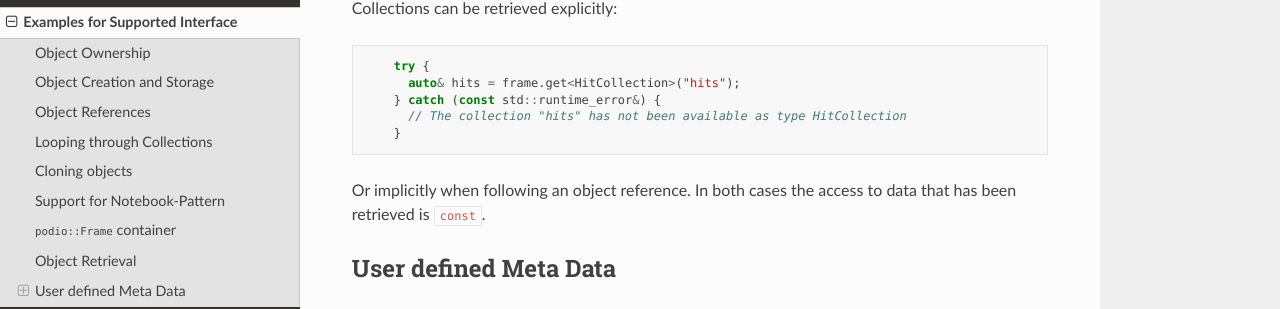
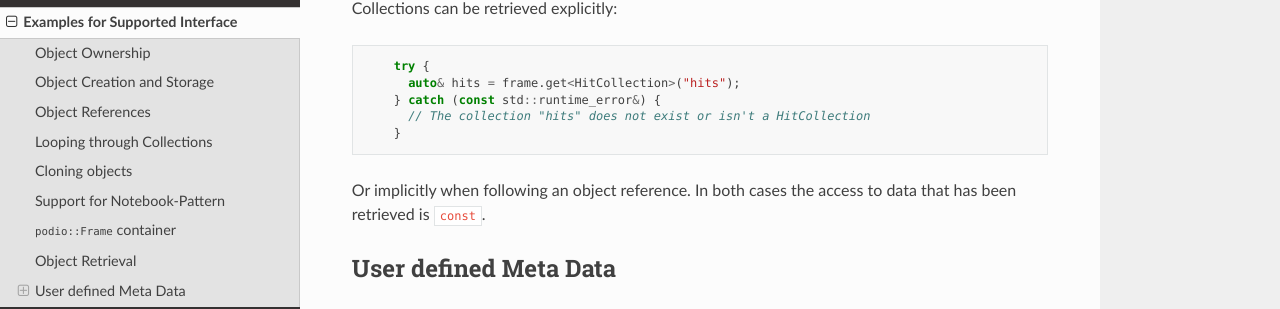
Before and after one commit to AIDASoft/podio, a Sphinx documentation site: the page built from doc/examples.md, in a window 1280 px wide and 900 px high, scrolled down 2945 px. Shown: the part 151-460 px from the top of the window. Built offline with Sphinx 7.4.7 and the Read the Docs theme 3.1.0, drawn with Linux system fonts in a browser that asks for light colours; pages that are not in the unit, such as notebooks, are missing from menus; the version number could not be read and is left out.

Commit message:
Better phrasing of comment
Co-authored-by: Juan Miguel Carceller <22276694+jmcarcell@users.noreply.github.com>

````diff
--- a/doc/examples.md
+++ b/doc/examples.md
@@ -138,7 +138,7 @@ Collections can be retrieved explicitly:
     try {
       auto& hits = frame.get<HitCollection>("hits");
     } catch (const std::runtime_error&) {
-      // The collection "hits" has not been available as type HitCollection
+      // The collection "hits" does not exist or isn't a HitCollection
     }
 ```
 
````
